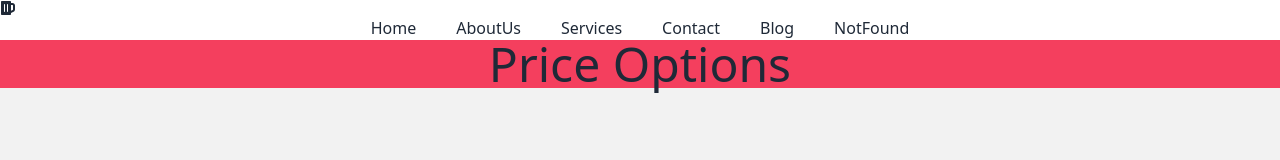
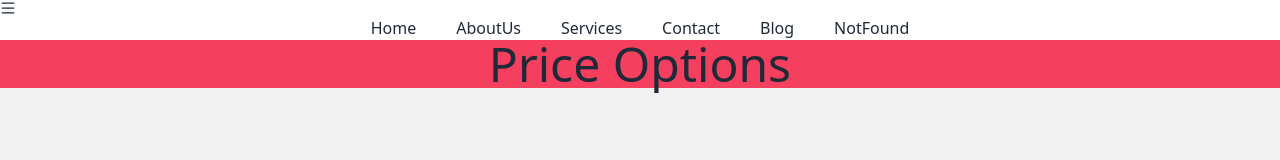
Before and after one commit to ronee-muhammad-rayhan/price-options, a React (Vite) app: page / in a window 1280 px wide. Shown: the top 160 px of the page. Built offline with nearby package versions, Linux system fonts and the light colour scheme.

Commit message:
react icons added from ai

```diff
--- a/src/components/NavBar/NavBar.jsx
+++ b/src/components/NavBar/NavBar.jsx
@@ -1,7 +1,7 @@
 import React from 'react'
 import PropTypes from 'prop-types'
 import Link from '../Link/Link';
-import { FaBeer } from 'react-icons/fa';
+import { AiOutlineMenu } from 'react-icons/ai';
 
 const NavBar = (props) => {
 
@@ -18,7 +18,7 @@ const NavBar = (props) => {
 
     return (
         <nav>
-            <FaBeer></FaBeer>
+            <AiOutlineMenu></AiOutlineMenu>
             <ul className='flex flex-col md:flex-row justify-center items-center gap-10'>
                 {routes.map(route => <Link key={route.id} route={route}></Link>)}
             </ul>
```
